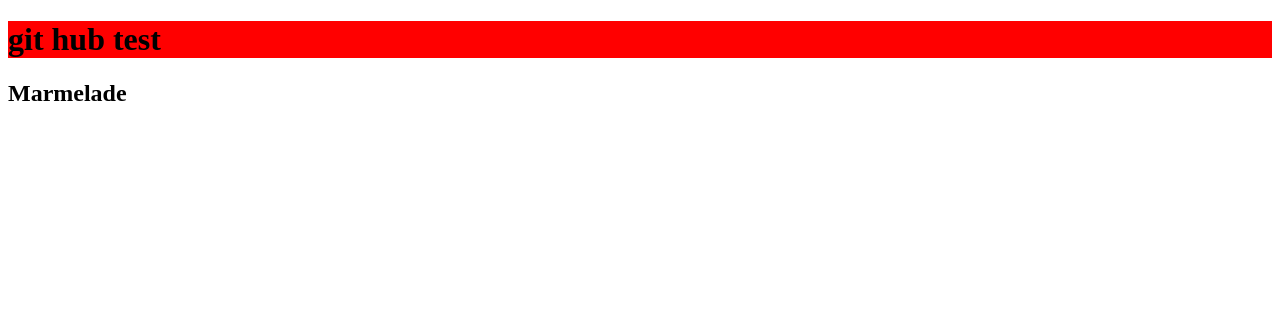
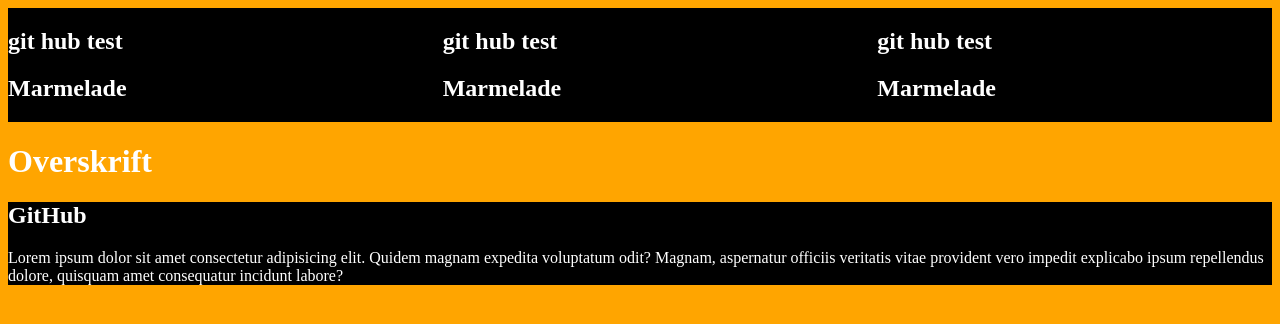
Before and after one commit to Arhqirah/git-test, a plain HTML site: page index.html in a window 1280 px wide. Drawn offline with Linux system fonts and the light colour scheme.

Commit message:
har oprettet grid container

```diff
--- a/index.html
+++ b/index.html
@@ -14,9 +14,38 @@
 
     </header>
     <main>
-        <h1>git hub test</h1>
-        <h2>Marmelade</h2>
+        <section>
+            <div class="grid_forside1">
+                <div class="forside1">
+                    <h1>git hub test</h1>
+                    <h2>Marmelade</h2>
+                </div>
+                <div class="forside1">
+                    <h1>git hub test</h1>
+                    <h2>Marmelade</h2>
+                </div>
+                <div class="forside1">
+                    <h1>git hub test</h1>
+                    <h2>Marmelade</h2>
+                </div>
 
+            </div>
+        </section>
+        <h1>Overskrift</h1>
+
+        <section>
+            <div class="grid_forside2">
+                <div class="forside2">
+                    <h1>GitHub</h1>
+                    <p>Lorem ipsum dolor sit amet consectetur adipisicing elit. Quidem magnam expedita voluptatum odit?
+                        Magnam,
+                        aspernatur officiis veritatis vitae provident vero impedit explicabo ipsum repellendus dolore,
+                        quisquam
+                        amet consequatur incidunt labore?</p>
+                </div>
+
+            </div>
+        </section>
     </main>
 </body>
 
--- a/style.css
+++ b/style.css
@@ -1,3 +1,35 @@
+body {
+  background-color: orange;
+}
+
 h1 {
-  background-color: red;
+  color: white;
 }
+h2 {
+  color: white;
+}
+p {
+  color: white;
+}
+section {
+  background-color: black;
+}
+
+.grid_forside1 {
+  display: grid;
+  grid-template-columns: repeat(3, 1fr);
+  grid-gap: 40px;
+}
+
+.forside1:nth-child(1) {
+  grid-column: 1;
+  grid-row: 1;
+}
+.forside1:nth-child(2) {
+  grid-column: 2;
+  grid-row: 1;
+}
+.forside1:nth-child(3) {
+  grid-column: 3;
+  grid-row: 1;
+}
```
